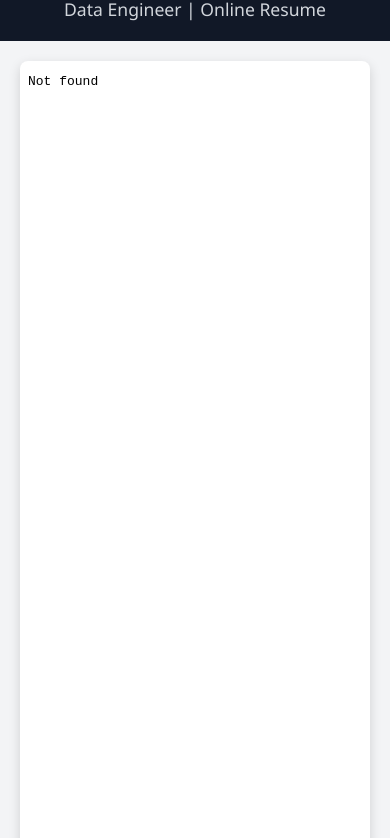
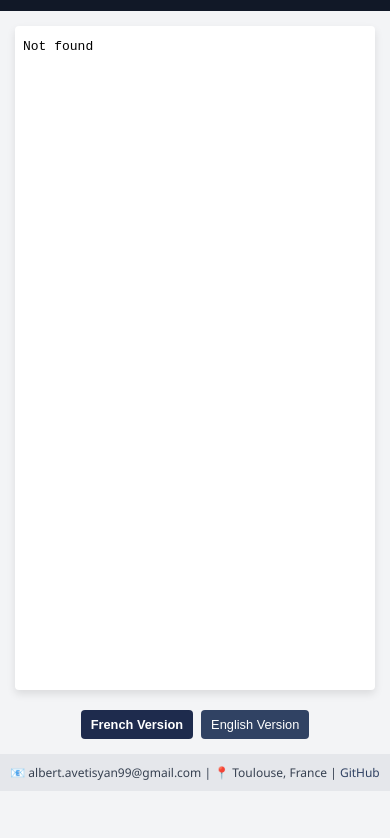
Before and after one commit to Aradjin/resume, a plain HTML site: page index.html in a window 390 px wide. Shown: the part 76-914 px from the top of the page. After the commit the page ends 867 px from the top, so only its background shows below. Drawn offline with Linux system fonts and the light colour scheme.

Commit message:
Update index.html

```diff
--- a/index.html
+++ b/index.html
@@ -19,17 +19,17 @@
       min-height: 100vh;
     }
     header {
-      padding: 20px;
+      padding: 15px 10px;
       text-align: center;
       background: #111827;
       color: white;
     }
     header h1 {
-      font-size: 2.2rem;
+      font-size: 1.8rem;
       margin-bottom: 5px;
     }
     header p {
-      font-size: 1.1rem;
+      font-size: 1rem;
       color: #d1d5db;
     }
     main {
@@ -37,7 +37,7 @@
       display: flex;
       flex-direction: column;
       align-items: center;
-      padding: 20px;
+      padding: 15px;
     }
     .cv-container {
       width: 100%;
@@ -48,40 +48,44 @@
     }
     .cv-frame {
       width: 100%;
-      height: 1100px;
+      height: calc(100vh - 200px);
+      min-height: 500px;
       border: none;
-      box-shadow: 0 4px 12px rgba(0,0,0,0.15);
-      border-radius: 8px;
+      box-shadow: 0 4px 8px rgba(0,0,0,0.1);
+      border-radius: 6px;
       background: white;
     }
     .language-buttons {
       display: flex;
       justify-content: center;
-      gap: 15px;
+      gap: 10px;
       margin-top: 10px;
+      flex-wrap: wrap;
     }
     .language-button {
-      padding: 10px 20px;
+      padding: 10px 15px;
       background-color: #304263;
       color: white;
       border: none;
-      border-radius: 5px;
-      font-size: 1rem;
+      border-radius: 4px;
+      font-size: 0.9rem;
       cursor: pointer;
-      transition: background-color 0.3s;
+      transition: all 0.3s;
       text-decoration: none;
+      white-space: nowrap;
     }
     .language-button:hover {
       background-color: #1e2b4d;
+      transform: translateY(-2px);
     }
     .language-button.active {
       background-color: #1e2b4d;
       font-weight: bold;
     }
     footer {
-      padding: 15px;
+      padding: 12px;
       text-align: center;
-      font-size: 0.9rem;
+      font-size: 0.8rem;
       background: #e5e7eb;
       color: #374151;
     }
@@ -89,6 +93,42 @@
       color: #304263;
       text-decoration: none;
       font-weight: 500;
+    }
+
+    /* Media Queries pour mobile */
+    @media (max-width: 768px) {
+      header h1 {
+        font-size: 1.5rem;
+      }
+      header p {
+        font-size: 0.9rem;
+      }
+      .cv-frame {
+        height: calc(100vh - 180px);
+        min-height: 400px;
+        border-radius: 4px;
+      }
+      .language-button {
+        padding: 8px 12px;
+        font-size: 0.85rem;
+      }
+      footer {
+        font-size: 0.75rem;
+        padding: 10px;
+      }
+    }
+
+    @media (max-width: 480px) {
+      .cv-container {
+        gap: 10px;
+      }
+      .language-buttons {
+        gap: 8px;
+      }
+      .language-button {
+        padding: 7px 10px;
+        font-size: 0.8rem;
+      }
     }
   </style>
 </head>
@@ -127,7 +167,16 @@
         button.classList.add('active');
       }
     });
+
+    // Scroll back to top when switching
+    document.getElementById('cv-iframe').scrollTo(0, 0);
   }
+
+  // Adjust iframe height on mobile rotation
+  window.addEventListener('resize', function() {
+    const iframe = document.getElementById('cv-iframe');
+    iframe.style.height = 'calc(100vh - 200px)';
+  });
 </script>
 
 </body>
```
